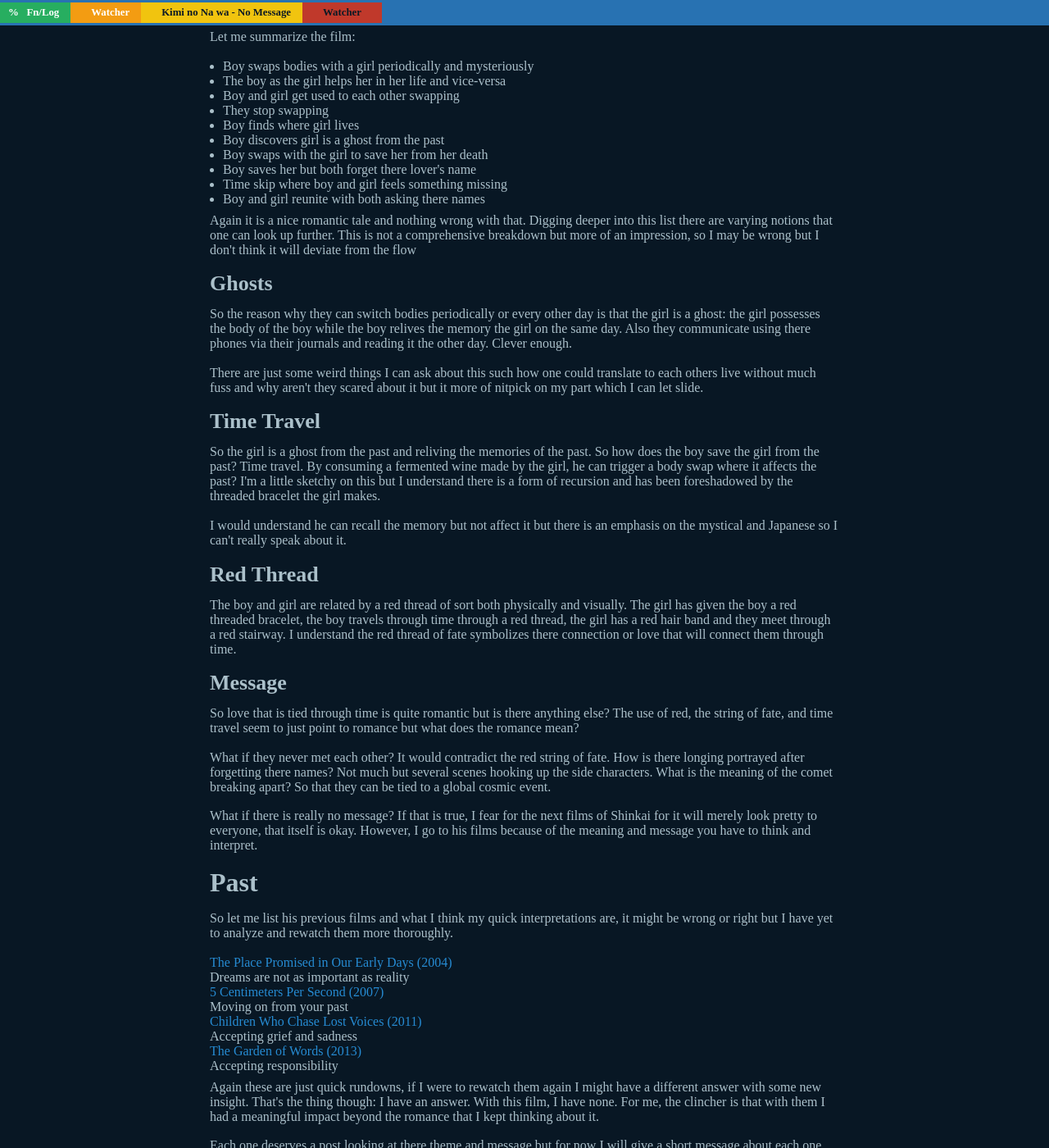
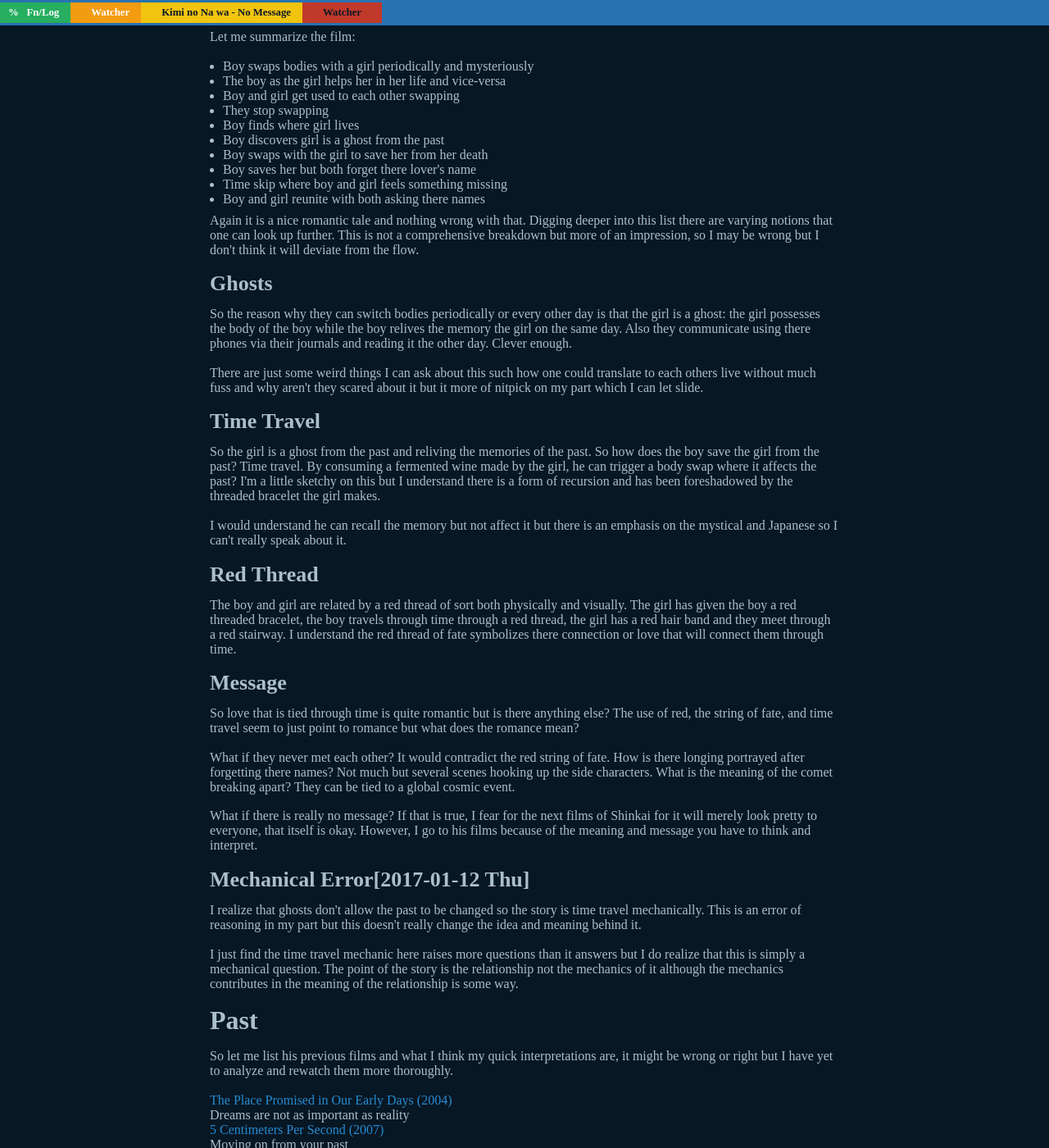
Before and after one commit to FrancisMurillo/FrancisMurillo.github.io, a Jekyll site: the page built from watcher/_posts/2017-01-04-Kimi no Na wa - No Message.html, in a window 1280 px wide and 1400 px high, scrolled down 421 px. Shown: the whole window at 82% size. Built offline with Jekyll 4.4.1, drawn with Linux system fonts in a browser that asks for light colours; some of the changed text lies outside the part shown.

Commit message:
Adding update to Kimi no Na wa post

```diff
--- a/watcher/_posts/2017-01-04-Kimi no Na wa - No Message.html
+++ b/watcher/_posts/2017-01-04-Kimi no Na wa - No Message.html
@@ -71,7 +71,7 @@ Again it is a nice romantic tale and nothing wrong with that. Digging
 deeper into this list there are varying notions that one can look up
 further. This is not a comprehensive breakdown but more of an
 impression, so I may be wrong but I don't think it will deviate from
-the flow
+the flow.
 </p>
 </div>
 
@@ -129,9 +129,9 @@ them through time.
 </div>
 </div>
 
-<div id="outline-container-org859a727" class="outline-3">
-<h3 id="org859a727">Message</h3>
-<div class="outline-text-3" id="text-org859a727">
+<div id="outline-container-org081d2e3" class="outline-3">
+<h3 id="org081d2e3">Message</h3>
+<div class="outline-text-3" id="text-org081d2e3">
 <p>
 So love that is tied through time is quite romantic but is there
 anything else? The use of red, the string of fate, and time travel
@@ -151,6 +151,25 @@ What if there is really no message? If that is true, I fear for the
 next films of Shinkai for it will merely look pretty to everyone,
 that itself is okay. However, I go to his films because of the
 meaning and message you have to think and interpret.
+</p>
+</div>
+</div>
+
+<div id="outline-container-orga4cedef" class="outline-3">
+<h3 id="orga4cedef">Mechanical Error<span class="timestamp-wrapper"><span class="timestamp">[2017-01-12 Thu]</span></span></h3>
+<div class="outline-text-3" id="text-orga4cedef">
+<p>
+I realize that ghosts don't allow the past to be changed so the story
+is time travel mechanically. This is an error of reasoning in my part
+but this doesn't really change the idea and meaning behind it.
+</p>
+
+<p>
+I just find the time travel mechanic here raises more questions than
+it answers but I do realize that this is simply a mechanical
+question. The point of the story is the relationship not the
+mechanics of it although the mechanics contributes in the meaning of
+the relationship is some way.
 </p>
 </div>
 </div>
@@ -384,9 +403,9 @@ message of the film just with the previous films.
 </div>
 </div>
 
-<div id="outline-container-org122a060" class="outline-2">
-<h2 id="org122a060">Message</h2>
-<div class="outline-text-2" id="text-org122a060">
+<div id="outline-container-orge0908b7" class="outline-2">
+<h2 id="orge0908b7">Message</h2>
+<div class="outline-text-2" id="text-orge0908b7">
 <p>
 So we come back to our original film and what it means. If you cut out
 the part after the town is saved, it is just a sad ending but since it
@@ -401,12 +420,12 @@ mean? Magic exists? So what did it mean?
 That is why I think this movie is pretty but hollow. However, why
 should it matter it if did have a message or not when it is well made?
 Actually it does not, I simply wanted to point out that this is his
-first film where it has no meaning. For now it passes but as soon as
+first film where it has no meaning. For now, it passes but as soon as
 he makes another one that has no meaning then he might head to the
 path of the pretty romantic film. For me, I love his films for its
 beauty and depth and that's why I was eagerly anticipating this film
 but stayed at the credits wondering what just happened. Where was the
-thought provoking aspect of being in a relationship?
+thought-provoking aspect of being in a relationship?
 </p>
 
 <p>
```
Also changed, not shown: other parts of watcher/_posts/2017-01-04-Kimi no Na wa - No Message.html (+2 -2 lines).
